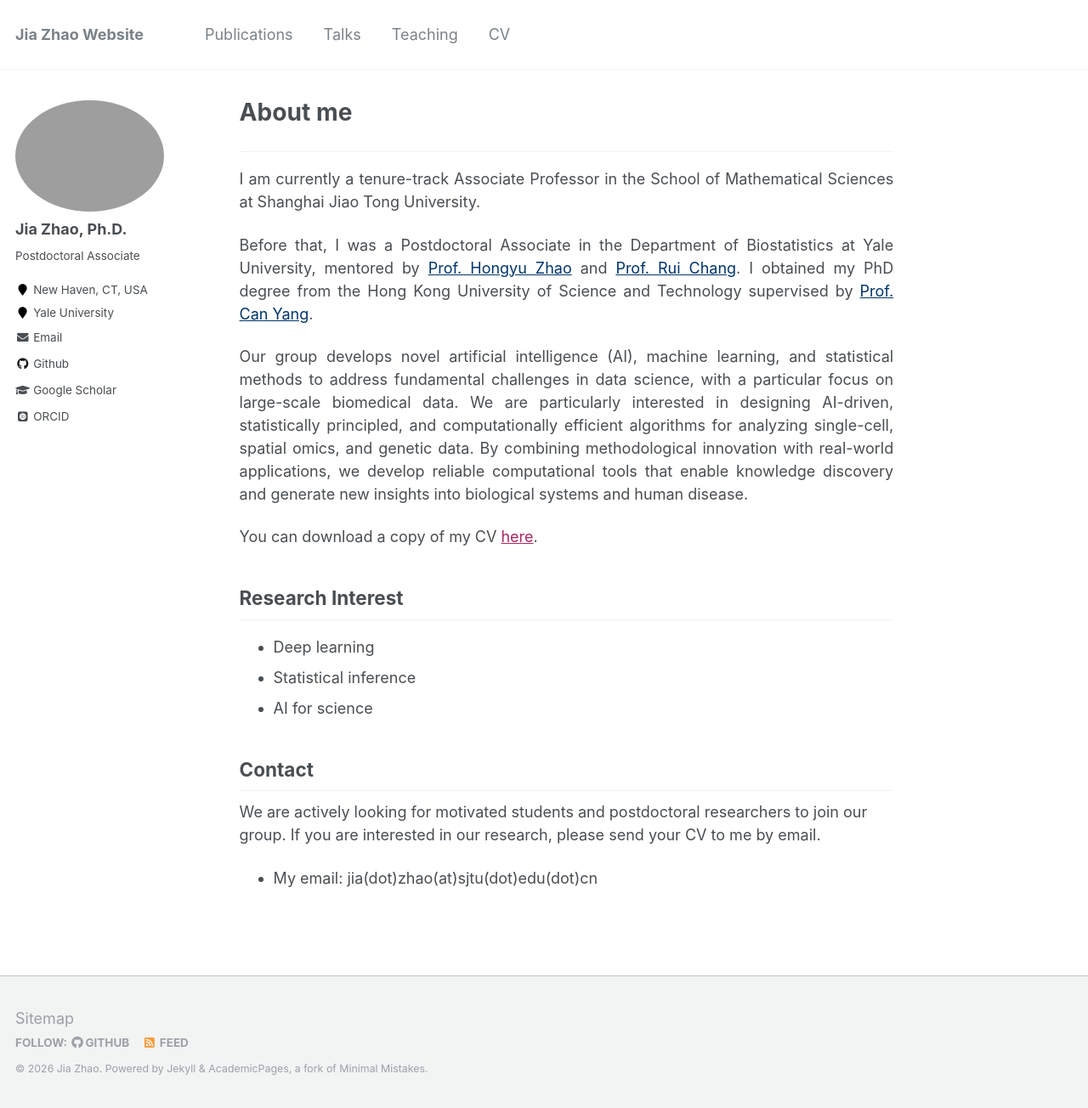
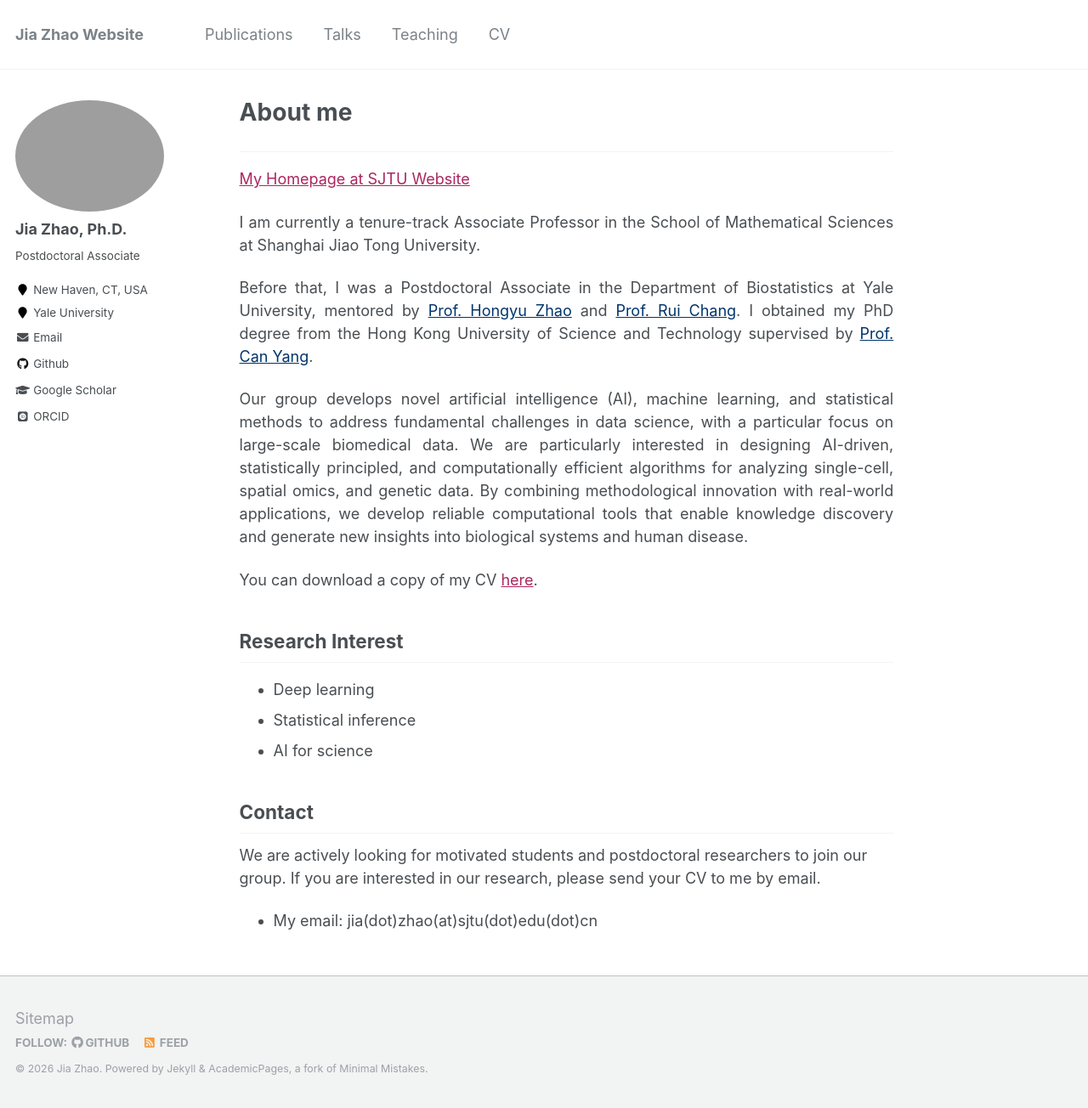
Before and after one commit to jiazhao97/jiazhao97.github.io, a Jekyll site: the page built from _pages/about.md, in a window 1280 px wide and 1304 px high. Shown: the whole window at 85% size. Built offline with Jekyll 4.4.1, drawn with Linux system fonts in a browser that asks for light colours; some web fonts are replaced.

Commit message:
Update about.md

```diff
--- a/_pages/about.md
+++ b/_pages/about.md
@@ -10,6 +10,7 @@ redirect_from:
 
 ------
 
+[My Homepage at SJTU Website](https://www.math.sjtu.edu.cn/Default/teachershow/tags/MDAwMDAwMDAwMLJ4fpeGpKF2)
 
 <p style="text-align: justify">
 I am currently a tenure-track Associate Professor in the School of Mathematical Sciences at Shanghai Jiao Tong University.
```
